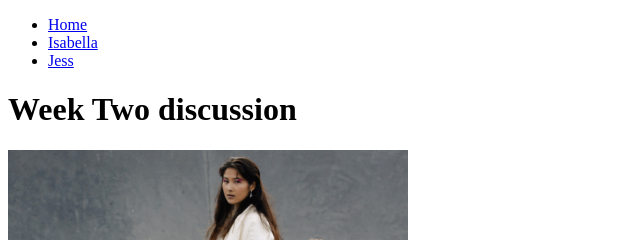
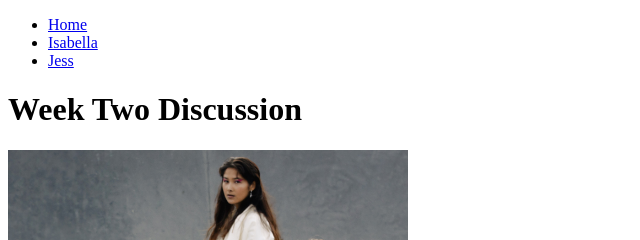
Before and after one commit to jmyungc/339week2, a plain HTML site: page jesscho.html in a window 1280 px wide. Shown: the top 240 px of the page, 0-640 px from the left. Drawn offline with Linux system fonts and the light colour scheme.

Commit message:
Update jesscho.html

```diff
--- a/jesscho.html
+++ b/jesscho.html
@@ -19,7 +19,7 @@
                 <li><a href = "jesscho.html">Jess</a></li>
             </ul>
         </nav>
-        <h1>Week Two discussion</h1>
+        <h1>Week Two Discussion</h1>
     </header>
 
     <main>
```
